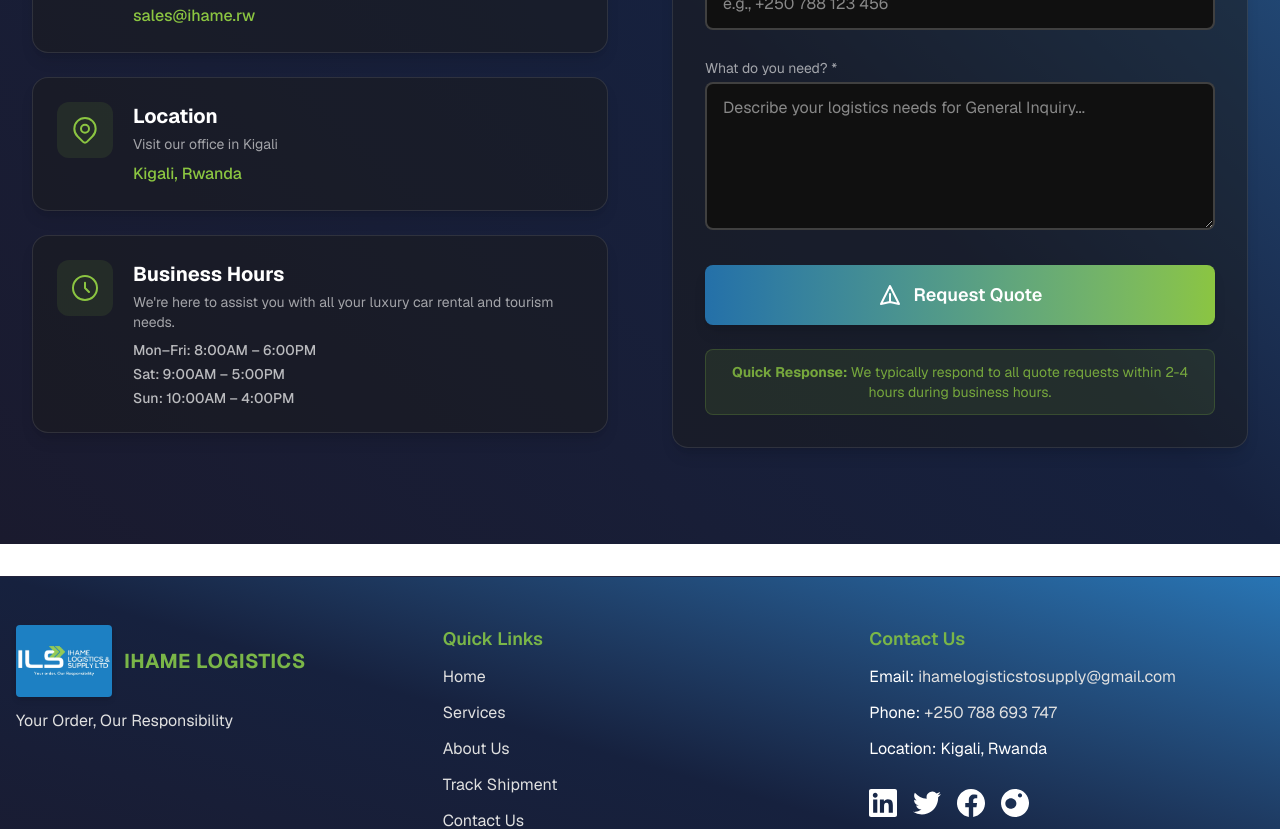
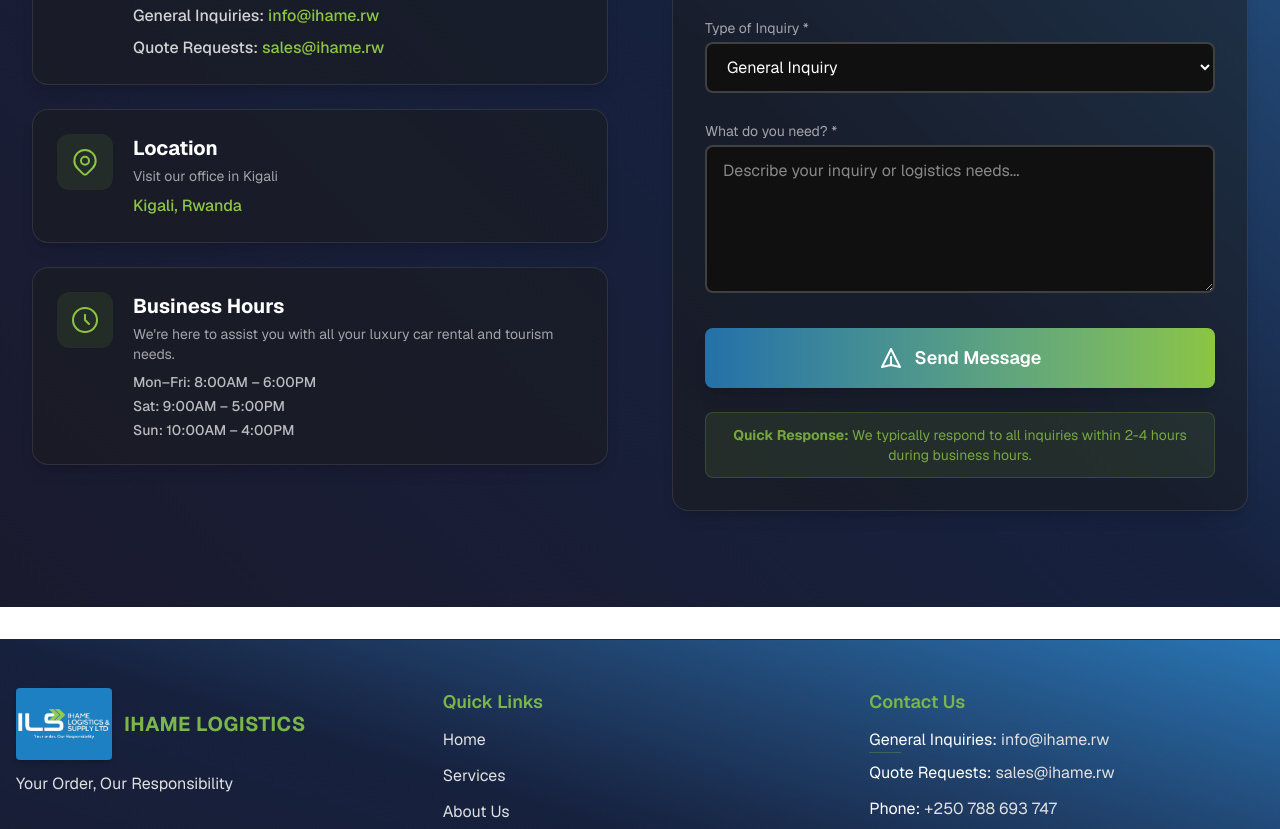
Before and after one commit to db2910/ihame, a Next.js app: page /contact in a window 1280 px wide. Shown: the part 720-1549 px from the top of the page. Built offline with nearby package versions, Linux system fonts and the light colour scheme.

Commit message:
feat: implement email routing system and update contact info - general inquiries to info@ihame.rw, quotes to sales@ihame.rw

```diff
--- a/src/app/api/send-form-email/route.ts
+++ b/src/app/api/send-form-email/route.ts
@@ -1,7 +1,8 @@
 import { NextRequest, NextResponse } from 'next/server';
 
 const RESEND_API_KEY = process.env.RESEND_API_KEY;
-const ADMIN_EMAIL = 'sales@ihame.rw';
+const SALES_EMAIL = 'sales@ihame.rw';
+const INFO_EMAIL = 'info@ihame.rw';
 // Professional email address - make sure domain is configured in Resend
 const FROM_EMAIL = 'sales@ihame.rw';
 
@@ -97,11 +98,16 @@ export async function POST(req: NextRequest) {
       return NextResponse.json({ error: 'Missing required fields.' }, { status: 400 });
     }
 
-    console.log('Sending admin email to:', ADMIN_EMAIL);
-    // Send to admin
+    // Determine which email to send to based on inquiry type
+    const isQuoteRequest = form.service && form.service.toLowerCase().includes('quote');
+    const adminEmail = isQuoteRequest ? SALES_EMAIL : INFO_EMAIL;
+    const emailType = isQuoteRequest ? 'Quote Request' : 'General Inquiry';
+
+    console.log('Sending admin email to:', adminEmail, 'Type:', emailType);
+    // Send to appropriate admin email
     const adminResult = await sendEmail({
-      to: ADMIN_EMAIL,
-      subject: `New Website Inquiry from ${form.name}`,
+      to: adminEmail,
+      subject: `New ${emailType} from ${form.name}`,
       html: adminEmailHtml(form),
     });
 
--- a/src/components/Footer.tsx
+++ b/src/components/Footer.tsx
@@ -38,7 +38,11 @@ const Footer: React.FC = () => {
         {/* Contact Info & Socials */}
         <div className="flex flex-col space-y-3">
           <span className="font-semibold mb-3 text-lg text-[#7AB648]">Contact Us</span>
-          <span className="text-base">Email: <a href="mailto:ihamelogisticstosupply@gmail.com" className="hover:underline text-[#E0E0E0] hover:text-[#7AB648]">ihamelogisticstosupply@gmail.com</a></span>
+          <div className="space-y-2">
+            <span className="text-base">General Inquiries: <a href="mailto:info@ihame.rw" className="hover:underline text-[#E0E0E0] hover:text-[#7AB648]">info@ihame.rw</a></span>
+            <div className="w-8 h-px bg-[#7AB648]/30"></div>
+            <span className="text-base">Quote Requests: <a href="mailto:sales@ihame.rw" className="hover:underline text-[#E0E0E0] hover:text-[#7AB648]">sales@ihame.rw</a></span>
+          </div>
           <span className="text-base">Phone: <a href="tel:+250788693747" className="hover:underline text-[#E0E0E0] hover:text-[#7AB648]">+250 788 693 747</a></span>
           <span className="text-base">Location: Kigali, Rwanda</span>
           <div className="flex space-x-4 mt-4">
--- a/src/components/contact/ContactForm.tsx
+++ b/src/components/contact/ContactForm.tsx
@@ -12,8 +12,8 @@ const inputVariants: Variants = {
   })
 };
 
-export default function QuoteForm({ service }: { service: string }) {
-  const [form, setForm] = useState({ name: '', email: '', phone: '', message: '' });
+export default function QuoteForm({ initialInquiryType = 'general' }: { initialInquiryType?: string }) {
+  const [form, setForm] = useState({ name: '', email: '', phone: '', message: '', inquiryType: initialInquiryType });
   const [errors, setErrors] = useState<{ [key: string]: string }>({});
   const [loading, setLoading] = useState(false);
   const [success, setSuccess] = useState(false);
@@ -29,7 +29,7 @@ export default function QuoteForm({ service }: { service: string }) {
     return errs;
   };
 
-  const handleChange = (e: React.ChangeEvent<HTMLInputElement | HTMLTextAreaElement>) => {
+  const handleChange = (e: React.ChangeEvent<HTMLInputElement | HTMLTextAreaElement | HTMLSelectElement>) => {
     setForm({ ...form, [e.target.name]: e.target.value });
     if (errors[e.target.name]) {
       setErrors({ ...errors, [e.target.name]: '' });
@@ -45,6 +45,7 @@ export default function QuoteForm({ service }: { service: string }) {
     }
     setLoading(true);
     try {
+      const service = form.inquiryType === 'quote' ? 'Quote Request' : 'General Inquiry';
       const res = await fetch('/api/send-form-email', {
         method: 'POST',
         headers: { 'Content-Type': 'application/json' },
@@ -52,7 +53,7 @@ export default function QuoteForm({ service }: { service: string }) {
       });
       if (res.ok) {
         setSuccess(true);
-        setForm({ name: '', email: '', phone: '', message: '' });
+        setForm({ name: '', email: '', phone: '', message: '', inquiryType: 'general' });
         setTimeout(() => setSuccess(false), 4000);
       } else {
         const data = await res.json();
@@ -81,7 +82,7 @@ export default function QuoteForm({ service }: { service: string }) {
           transition={{ duration: 0.7, delay: 0.8 }}
           className="relative inline-block mb-4"
         >
-        <h2 className="text-3xl md:text-4xl font-bold text-white tracking-tight">Request a Quote for {service}</h2>
+          <h2 className="text-3xl md:text-4xl font-bold text-white tracking-tight">Contact Us</h2>
           <span className="block h-1 w-24 bg-gradient-to-r from-[#2470a9] to-[#8bc541] rounded-full mt-2" />
         </motion.div>
       <form onSubmit={handleSubmit} className="space-y-7 mt-4">
@@ -139,7 +140,22 @@ export default function QuoteForm({ service }: { service: string }) {
           />
           {errors.phone && <span className="text-red-400 text-xs mt-1">{errors.phone}</span>}
         </motion.div>
-        <motion.div key="message" {...fieldProps(3)}>
+        <motion.div key="inquiryType" {...fieldProps(3)}>
+          <label htmlFor="inquiryType" className="text-white/60 text-sm mb-1 block">
+            Type of Inquiry *
+          </label>
+          <select
+            id="inquiryType"
+            name="inquiryType"
+            value={form.inquiryType}
+            onChange={handleChange}
+            className="w-full px-4 py-3 rounded-lg bg-[#101010] text-white border-2 border-white/20 focus:border-[#8bc541] focus:outline-none transition-colors duration-300"
+          >
+            <option value="general">General Inquiry</option>
+            <option value="quote">Request a Quote</option>
+          </select>
+        </motion.div>
+        <motion.div key="message" {...fieldProps(4)}>
           <label htmlFor="message" className="text-white/60 text-sm mb-1 block">
             What do you need? *
           </label>
@@ -148,7 +164,7 @@ export default function QuoteForm({ service }: { service: string }) {
             name="message"
             value={form.message}
             onChange={handleChange}
-            placeholder={`Describe your logistics needs for ${service}...`}
+            placeholder="Describe your inquiry or logistics needs..."
             rows={5}
             className={`w-full px-4 py-3 rounded-lg bg-[#101010] text-white border-2 focus:outline-none transition-colors duration-300 ${
               errors.message ? 'border-red-500' : 'border-white/20 focus:border-[#8bc541]'
@@ -175,13 +191,13 @@ export default function QuoteForm({ service }: { service: string }) {
                   d="M12 19l9 2-9-18-9 18 9-2zm0 0v-8"
                 />
               </svg>
-              <span>Request Quote</span>
+              <span>{form.inquiryType === 'quote' ? 'Request Quote' : 'Send Message'}</span>
             </>
           )}
         </motion.button>
       </form>
       <div className="mt-6 text-sm text-[#8bc541]/80 bg-[#8bc541]/10 border border-[#8bc541]/20 rounded-lg p-3 text-center">
-        <strong>Quick Response:</strong> We typically respond to all quote requests within 2-4 hours during business hours.
+        <strong>Quick Response:</strong> We typically respond to all {form.inquiryType === 'quote' ? 'quote requests' : 'inquiries'} within 2-4 hours during business hours.
       </div>
       <AnimatePresence>
         {success && (
@@ -191,7 +207,7 @@ export default function QuoteForm({ service }: { service: string }) {
             exit={{ opacity: 0, scale: 0.9 }}
             className="fixed bottom-10 left-1/2 -translate-x-1/2 z-50 bg-gradient-to-r from-[#2470a9] to-[#8bc541] text-white px-8 py-4 rounded-xl shadow-2xl font-semibold text-lg flex items-center gap-3"
           >
-            <span>✅</span> Quote Request Sent!
+            <span>✅</span> {form.inquiryType === 'quote' ? 'Quote Request Sent!' : 'Message Sent!'}
           </motion.div>
         )}
       </AnimatePresence>
--- a/src/components/contact/ContactInfoCards.tsx
+++ b/src/components/contact/ContactInfoCards.tsx
@@ -34,8 +34,17 @@ const cards = [
       </div>
     ),
     title: 'Email',
-    subtitle: 'Send us a detailed message',
-    value: 'sales@ihame.rw'
+    subtitle: 'Contact us for different inquiries',
+    value: (
+      <div className="space-y-2">
+        <div className="text-base font-medium text-[#8bc541]">
+          <span className="text-white/80">General Inquiries:</span> info@ihame.rw
+        </div>
+        <div className="text-base font-medium text-[#8bc541]">
+          <span className="text-white/80">Quote Requests:</span> sales@ihame.rw
+        </div>
+      </div>
+    )
   },
   {
     icon: (
--- a/src/components/contact/ContactPage.tsx
+++ b/src/components/contact/ContactPage.tsx
@@ -35,7 +35,7 @@ const ContactPage = () => {
             animate={{ opacity: 1, x: 0 }}
             transition={{ duration: 1, delay: 0.4, ease: 'easeOut' }}
           >
-            <ContactForm service="General Inquiry" />
+            <ContactForm />
           </motion.div>
         </div>
       </div>
--- a/src/components/services/ServiceCta.tsx
+++ b/src/components/services/ServiceCta.tsx
@@ -46,7 +46,7 @@ export default function ServiceCta({ title }: ServiceCtaProps) {
                     <span className="w-full h-full flex items-center justify-center">×</span>
                   </button>
                   <div className="pt-8 sm:pt-10">
-                    <QuoteForm service={title} />
+                    <QuoteForm initialInquiryType="quote" />
                   </div>
                 </div>
               </div>
--- a/src/components/services/ServiceDetailHero.tsx
+++ b/src/components/services/ServiceDetailHero.tsx
@@ -66,7 +66,7 @@ export default function ServiceDetailHero({ title, description, image }: Service
                   <span className="w-full h-full flex items-center justify-center">×</span>
                 </button>
                 <div className="pt-8 sm:pt-10">
-                  <QuoteForm service={title} />
+                  <QuoteForm initialInquiryType="quote" />
                 </div>
               </div>
             </div>
```
Lines whose indentation alone changed are shown as unchanged.
